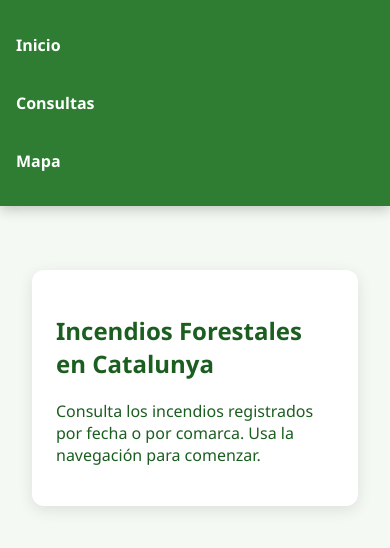
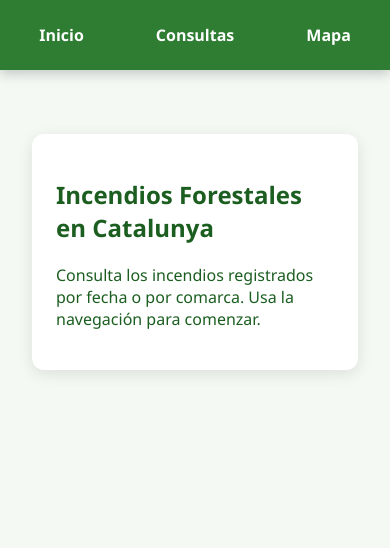
Before and after one commit to CataGenovese/sostenibilitat2.0, a website: page public/index.html in a window 390 px wide. Drawn offline with nearby package versions, Linux system fonts and the light colour scheme; no server answers.

Commit message:
pushhhhh

```diff
--- a/public/estilos.css
+++ b/public/estilos.css
@@ -102,16 +102,6 @@ pre#details {
   font-family: 'Courier New', monospace;
 }
 
-/* Responsive */
-@media (max-width: 600px) {
-  nav {
-    flex-direction: column;
-  }
-  nav a {
-    margin: 10px 0;
-  }
-}
-
 /* Mapa con estilo */
 #map_inc {
   height: 500px;
--- /dev/null
+++ b/public/style.css
@@ -0,0 +1,36 @@
+/* style.css */
+* {
+    margin: 0;
+    padding: 0;
+    box-sizing: border-box;
+  }
+
+  html, body {
+    height: 100%;
+    width: 100%;
+    overflow: hidden;
+  }
+
+  body {
+    background: url('/img/unnamed.jpg') no-repeat center center fixed;
+    background-size: cover;
+    display: flex;
+    justify-content: center;
+    align-items: center;
+  }
+
+  .image-button {
+    background: none;
+    border: none;
+    cursor: pointer;
+  }
+
+  .image-button img {
+    width: 200px;
+    height: auto;
+    transition: transform 0.3s ease;
+  }
+
+  .image-button img:hover {
+    transform: scale(1.1);
+  }
```
Also changed, not shown: public/pag.html (added, +16 -0 lines), img/torch.gif (added), img/unnamed.jpg (added).
